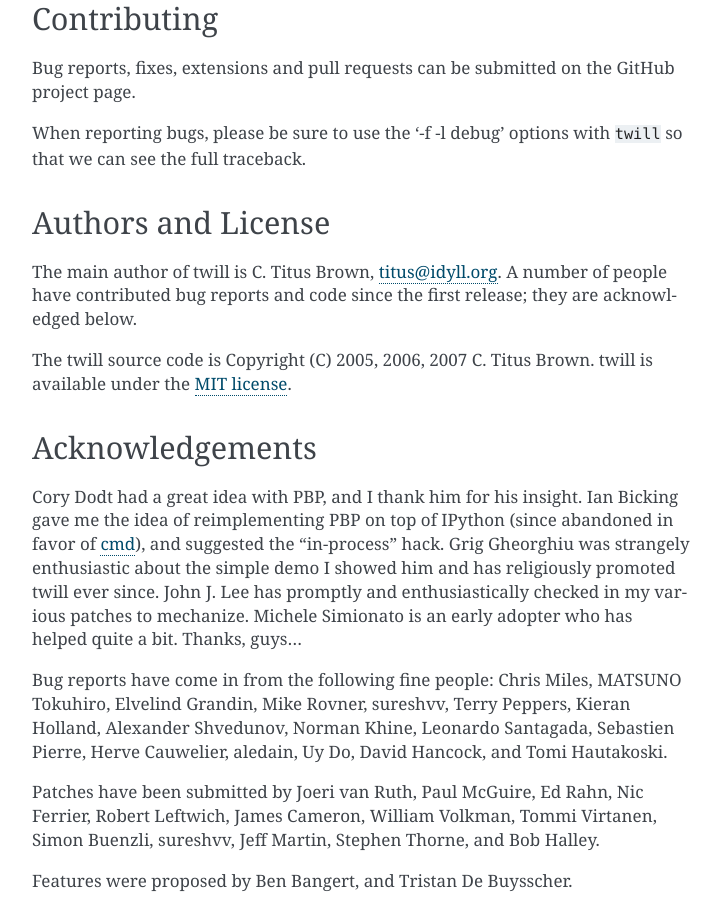
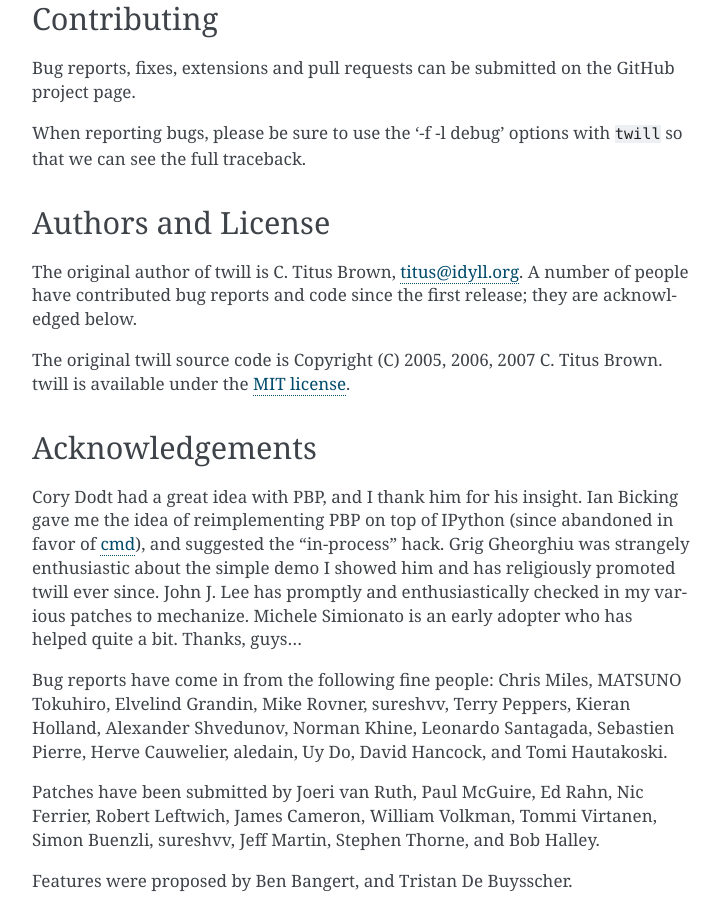
Before and after one commit to ctb/twill-legacy, a Sphinx documentation site: the page built from docs/overview.rst, in a window 1280 px wide and 900 px high, scrolled down 1123 px. Shown: the whole window, without its empty margins (388-1109 px from the left). Built offline with Sphinx 7.4.7, drawn with Linux system fonts in a browser that asks for light colours; some of the changed text lies outside the part shown.

Commit message:
Minor clarifications in the overview

```diff
--- a/docs/overview.rst
+++ b/docs/overview.rst
@@ -69,12 +69,12 @@
 Authors and License
 -------------------
 
-The main author of twill is C. Titus Brown, titus@idyll.org.  A
-number of people have contributed bug reports and code since the first
+The original author of twill is C. Titus Brown, titus@idyll.org.
+A number of people have contributed bug reports and code since the first
 release; they are acknowledged below.
 
-The twill source code is Copyright (C) 2005, 2006, 2007 C. Titus
-Brown.  twill is available under the `MIT license`_.
+The original twill source code is Copyright (C) 2005, 2006, 2007
+C. Titus Brown.  twill is available under the `MIT license`_.
 
 Acknowledgements
 ----------------
```
Also changed, not shown: other parts of docs/overview.rst (+1 -1 lines).
